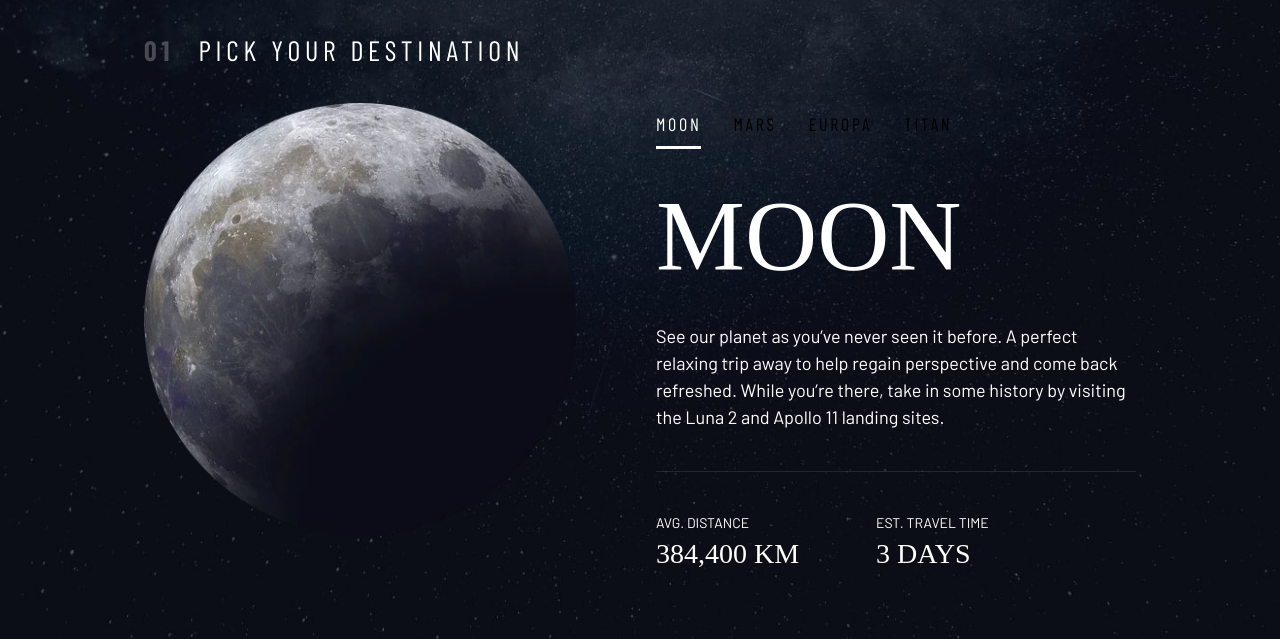
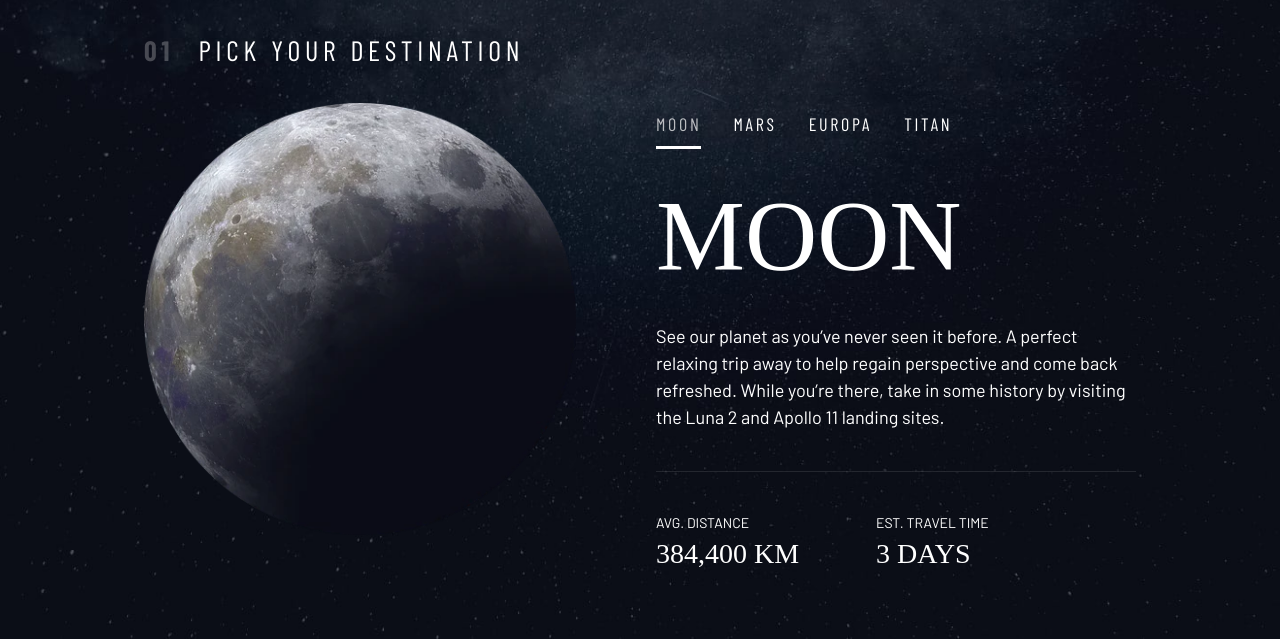
Before and after one commit to DanishManhas/galactic, a plain HTML site: page destination.html in a window 1280 px wide. Shown: the part 161-800 px from the top of the page. Drawn offline with nearby package versions, Linux system fonts and the light colour scheme; a script that the page names is missing; a web font is replaced by a local one.

Commit message:
Fix destinations tab color scheme

```diff
--- a/destination.html
+++ b/destination.html
@@ -87,19 +87,19 @@
     <!-- destination tabs -->
     <div class="tab-list underline-indicators flex" role="tablist" aria-label="destination list">
       <button aria-selected="true" role="tab" aria-controls="moon-tab"
-        class="uppercase ff-sans-cond text-light letter-spacing-2" tabindex="0" data-image="moon-image">
+        class="uppercase ff-sans-cond text-white letter-spacing-2" tabindex="0" data-image="moon-image">
         Moon
       </button>
       <button aria-selected="false" role="tab" aria-controls="mars-tab"
-        class="uppercase ff-sans-cond text-light letter-spacing-2" tabindex="-1" data-image="mars-image">
+        class="uppercase ff-sans-cond text-white letter-spacing-2" tabindex="-1" data-image="mars-image">
         Mars
       </button>
       <button aria-selected="false" role="tab" aria-controls="europa-tab"
-        class="uppercase ff-sans-cond text-light letter-spacing-2" tabindex="-1" data-image="europa-image">
+        class="uppercase ff-sans-cond text-white letter-spacing-2" tabindex="-1" data-image="europa-image">
         Europa
       </button>
       <button aria-selected="false" role="tab" aria-controls="titan-tab"
-        class="uppercase ff-sans-cond text-light letter-spacing-2" tabindex="-1" data-image="titan-image">
+        class="uppercase ff-sans-cond text-white letter-spacing-2" tabindex="-1" data-image="titan-image">
         Titan
       </button>
     </div>
--- a/index.css
+++ b/index.css
@@ -437,11 +437,12 @@ select {
 .underline-indicators > *:hover,
 .underline-indicators > *:focus {
   border-color: hsl(var(--clr-white) / 0.5);
+  color:hsl(var(--clr-white)/0.7);
 }
 
 .underline-indicators > .active,
 .underline-indicators > [aria-selected="true"] {
-  color: hsl(var(--clr-white) / 1);
+  color: hsl(var(--clr-white) / 0.7);
   border-color: hsl(var(--clr-white) / 1);
 }
 
```
